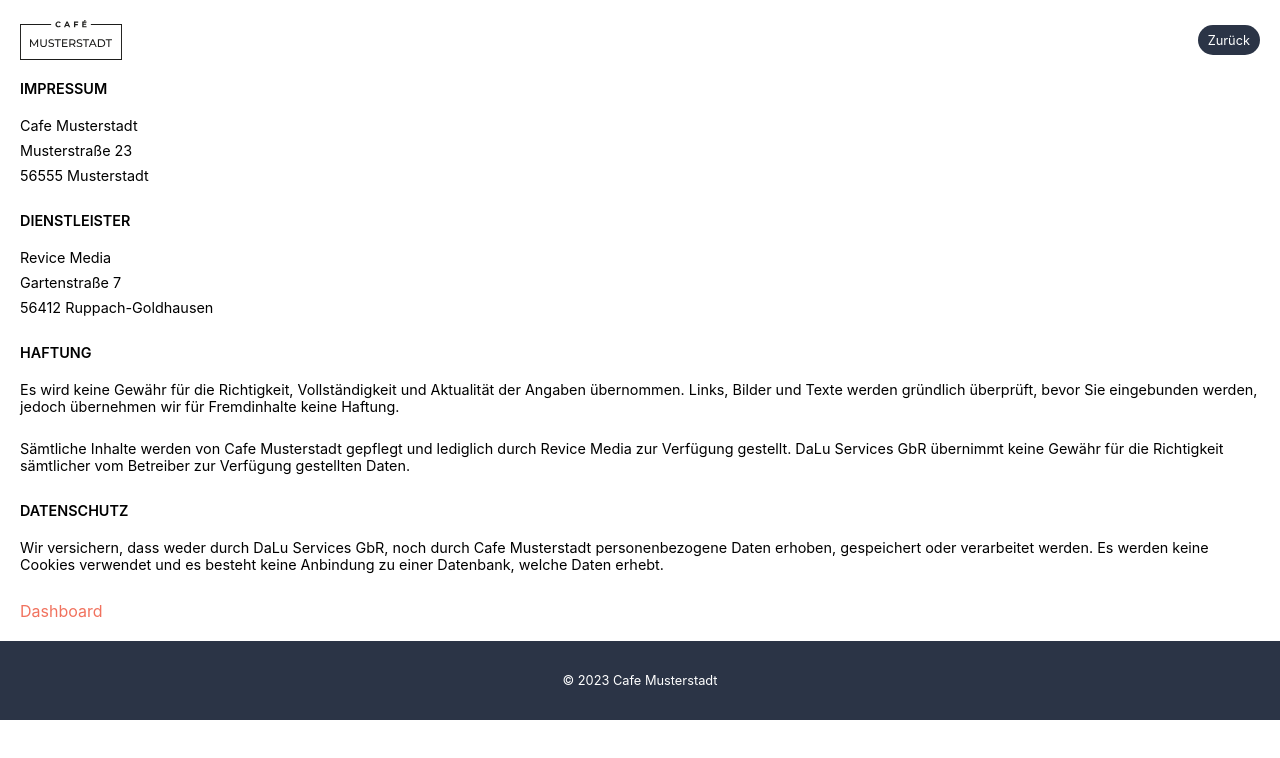
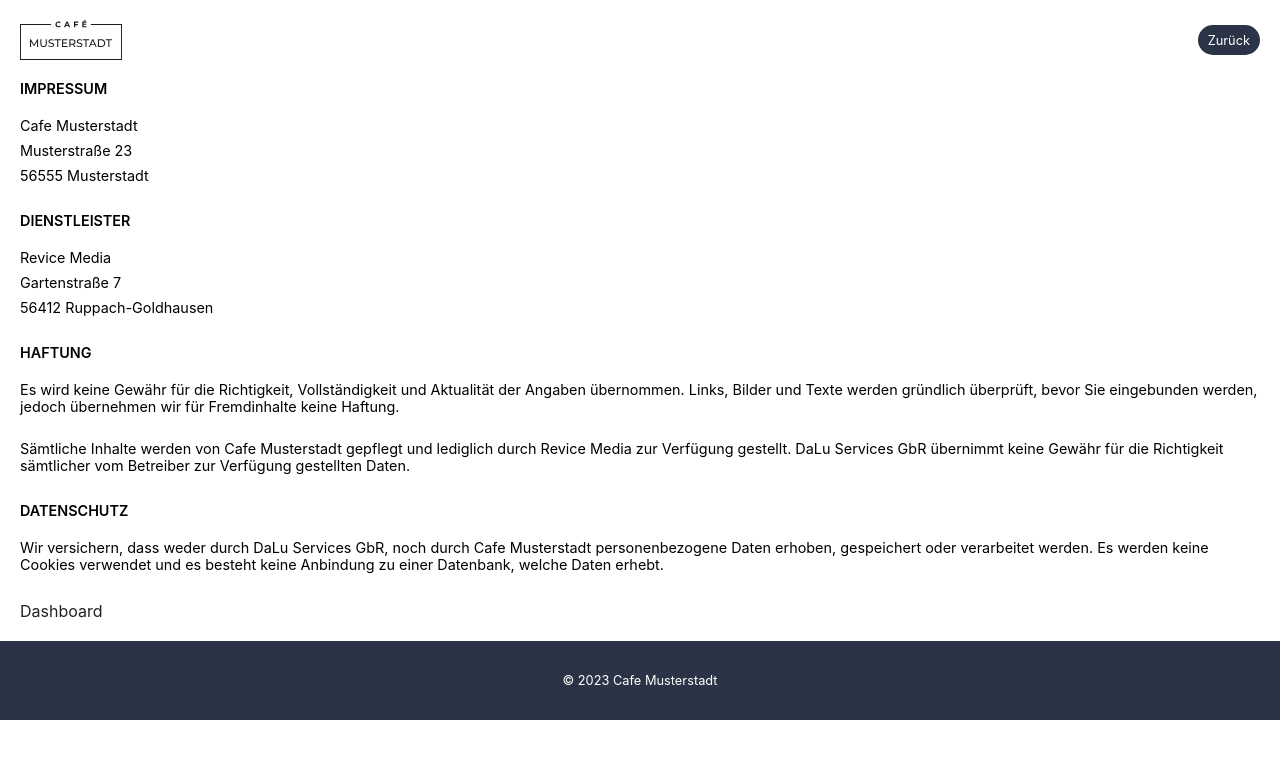
Before and after one commit to revicemedia/digitaleSpeisekarte, a React (Create React App) app: page /impressum in a window 1280 px wide. Shown: the top 758 px of the page. Built offline with nearby package versions, Linux system fonts and the light colour scheme.

Commit message:
initial changes

```diff
--- a/src/Components/Categories/Categories.scss
+++ b/src/Components/Categories/Categories.scss
@@ -1,3 +1,5 @@
+@import "../../Configs/config.scss";
+
 .Hidden-Wrapper {
   padding: 0px 20px 20px 20px;
   overflow: hidden;
@@ -16,6 +18,7 @@
     font-weight: 600;
     text-transform: uppercase;
     font-size: 0.9rem;
+    color: $field-color;
   }
 }
 
--- a/src/Components/Categories/Category/Category.scss
+++ b/src/Components/Categories/Category/Category.scss
@@ -29,9 +29,8 @@
   all: unset;
   padding: 10px 25px;
   border-radius: $border-radius;
-  background-color: $main-color;
+  background-color: #a18955;
   display: grid;
-  color: #fff;
   grid-template-columns: auto 1fr;
   gap: 0.4rem;
   align-items: center;
@@ -42,8 +41,6 @@
   &__Image {
     width: 25px;
     user-select: none;
-    filter: invert(100%);
-    -webkit-filter: invert(100%);
   }
 
   &__Text {
--- a/src/Components/Header/Header.tsx
+++ b/src/Components/Header/Header.tsx
@@ -1,5 +1,5 @@
 import React from "react";
-import logo from "../../Configs/logo.svg";
+import logo from "../../Configs/LogoDI.svg";
 import "./Header.scss";
 import help from "../../images/help.svg";
 import info from "../../images/info.svg";
--- a/src/Components/News/News.scss
+++ b/src/Components/News/News.scss
@@ -21,6 +21,7 @@
     font-weight: 600;
     text-transform: uppercase;
     font-size: 0.9rem;
+    color: $field-color;
   }
 }
 
--- a/src/Configs/config.scss
+++ b/src/Configs/config.scss
@@ -1,14 +1,14 @@
 // Farbe für alle Hintergründe (Auch der Hauptseite an sich)
-$background-color: #fff;
+$background-color: #222222;
 
 // Farbe für alle Ebenen, die sich von der Hauptseite abheben sollen
-$field-color: #dedede;
+$field-color: #d7b46a;
 
 // Farbe für alle Ebenen, die aktiv dargestellt werden sollen (z.B. aktive Kategorie-Tabs)
 $main-color: #2b3446;
 
 // Farbe für Hervorhebungen wie Allergene
-$highlight-color: #f1725e;
+$highlight-color: #222222;
 
 // Der Border-Radius
 $border-radius: 1rem;
```
Also changed, not shown: src/Configs/LogoDI.svg (added).
